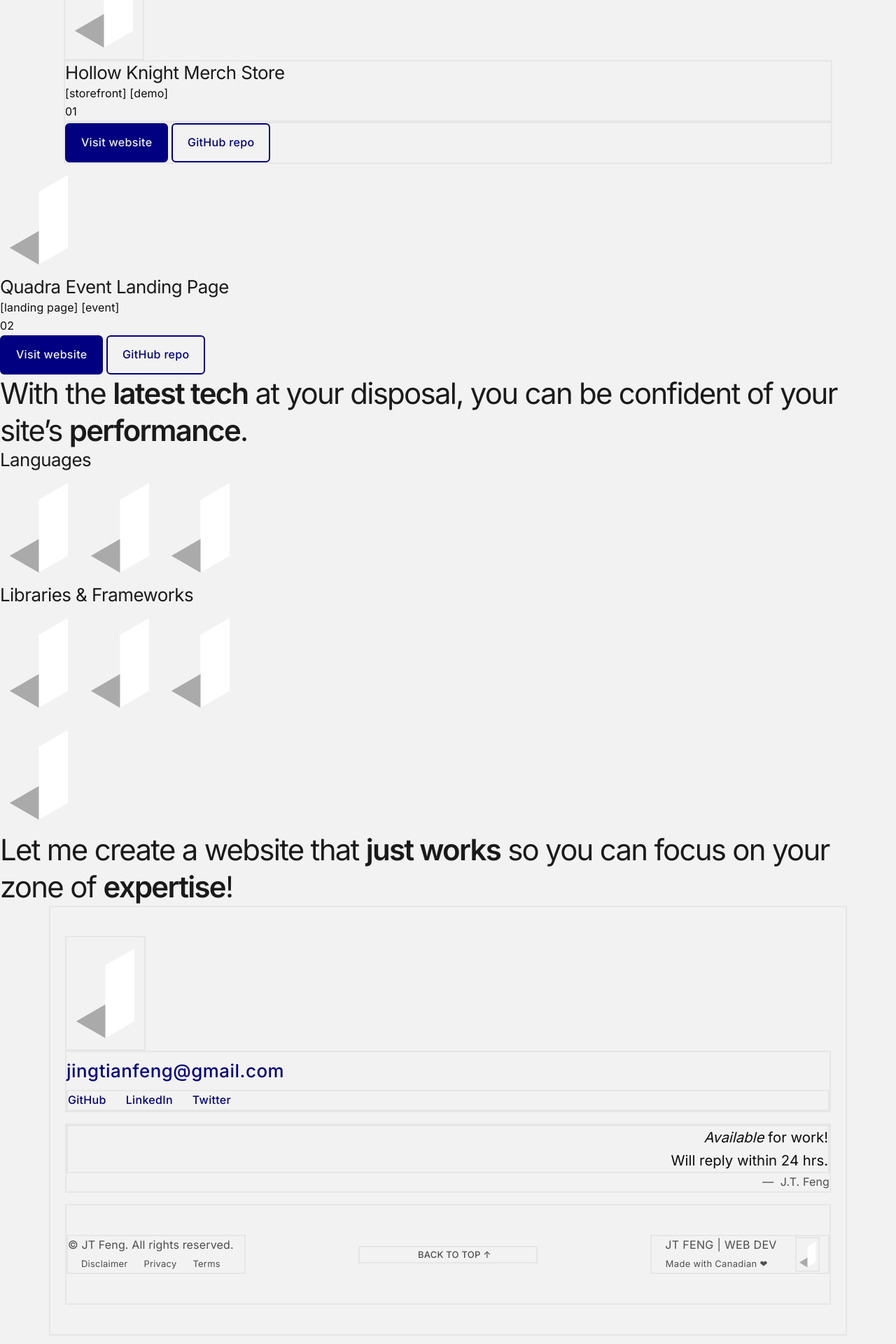
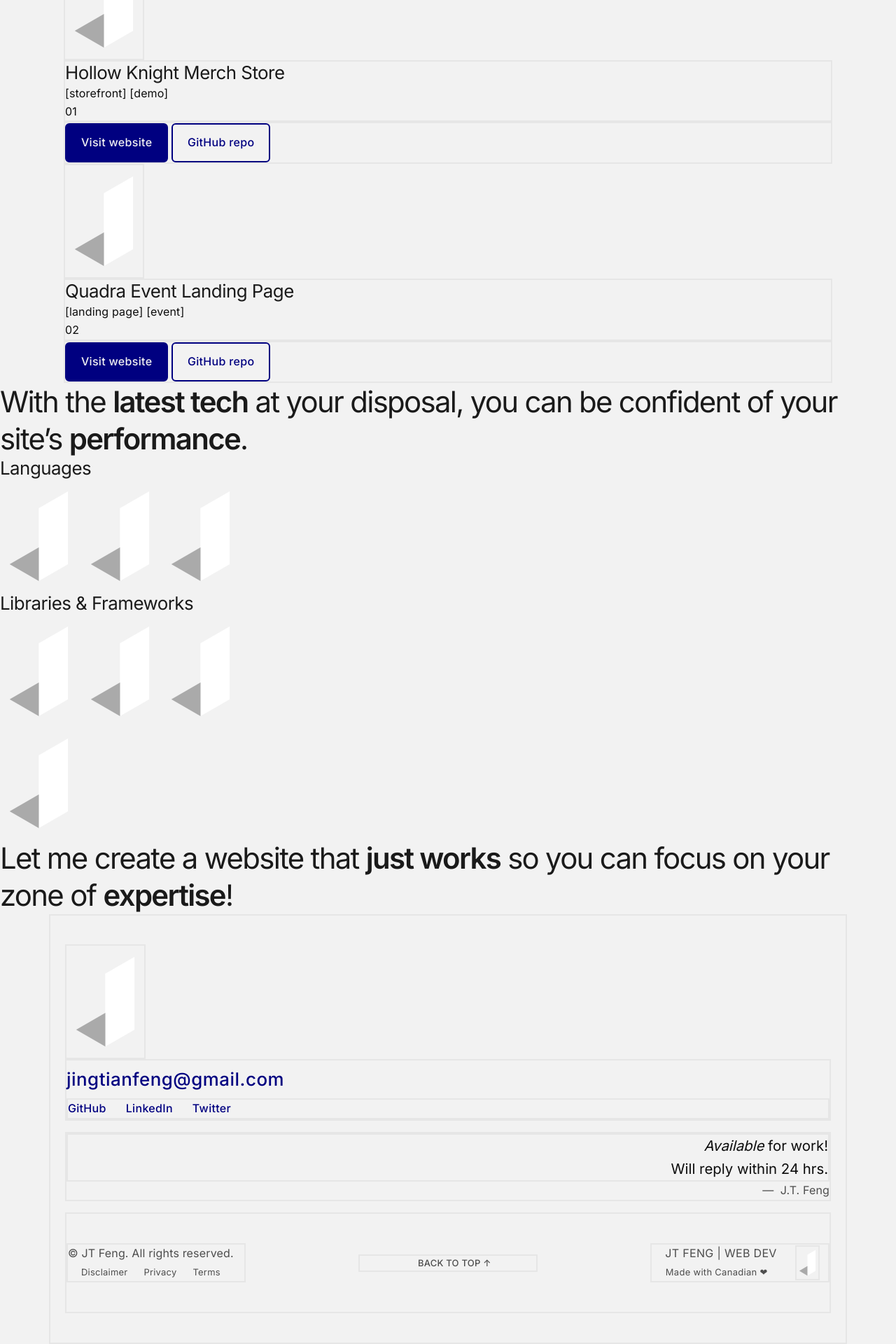
Before and after one commit to jingtianfeng/jtfeng-personal-1, a Jekyll site: the page built from index.html, in a window 1280 px wide. Shown: the part 923-2843 px from the top of the page at 70% size. Built offline with Jekyll 4.4.1, drawn with Linux system fonts in a browser that asks for light colours.

Commit message:
Update index: add #frontend-work-quadra .container and border

```diff
--- a/index.html
+++ b/index.html
@@ -74,8 +74,10 @@ title: Front-End Developer
     </div>
 </section>
 <section id="frontend-work-quadra">
-    <img src="/assets/img/logo.png" alt="Quadra Event Landing Page">
-    <div>
+    <div class="container">
+        <img src="/assets/img/logo.png" alt="Quadra Event Landing Page"
+             class="border">
+        <div class="border">
             <h3>
                 Quadra Event Landing Page
             </h3>
@@ -86,7 +88,7 @@ title: Front-End Developer
                 02
             </div>
         </div>
-    <div>
+        <div class="border">
             <a href="https://jingtianfeng.github.io/quadra-can/"
                class="btn btn-primary">
                 Visit website
@@ -95,6 +97,7 @@ title: Front-End Developer
                class="btn btn-outline-primary">
                 GitHub repo
             </a>
+        </div>
     </div>
 </section>
 <section id="frontend-skill-title">
```
Lines whose indentation alone changed are shown as unchanged.
